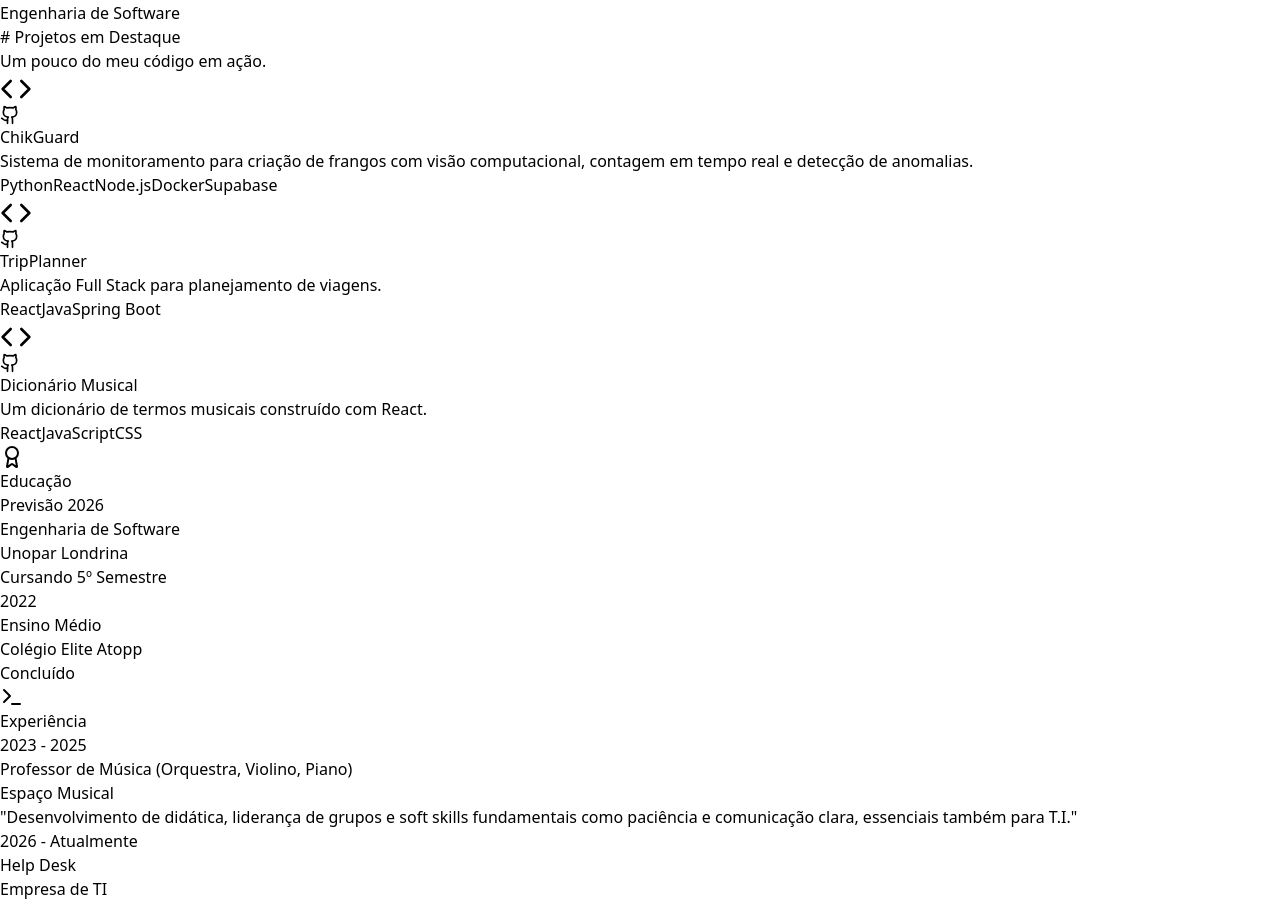
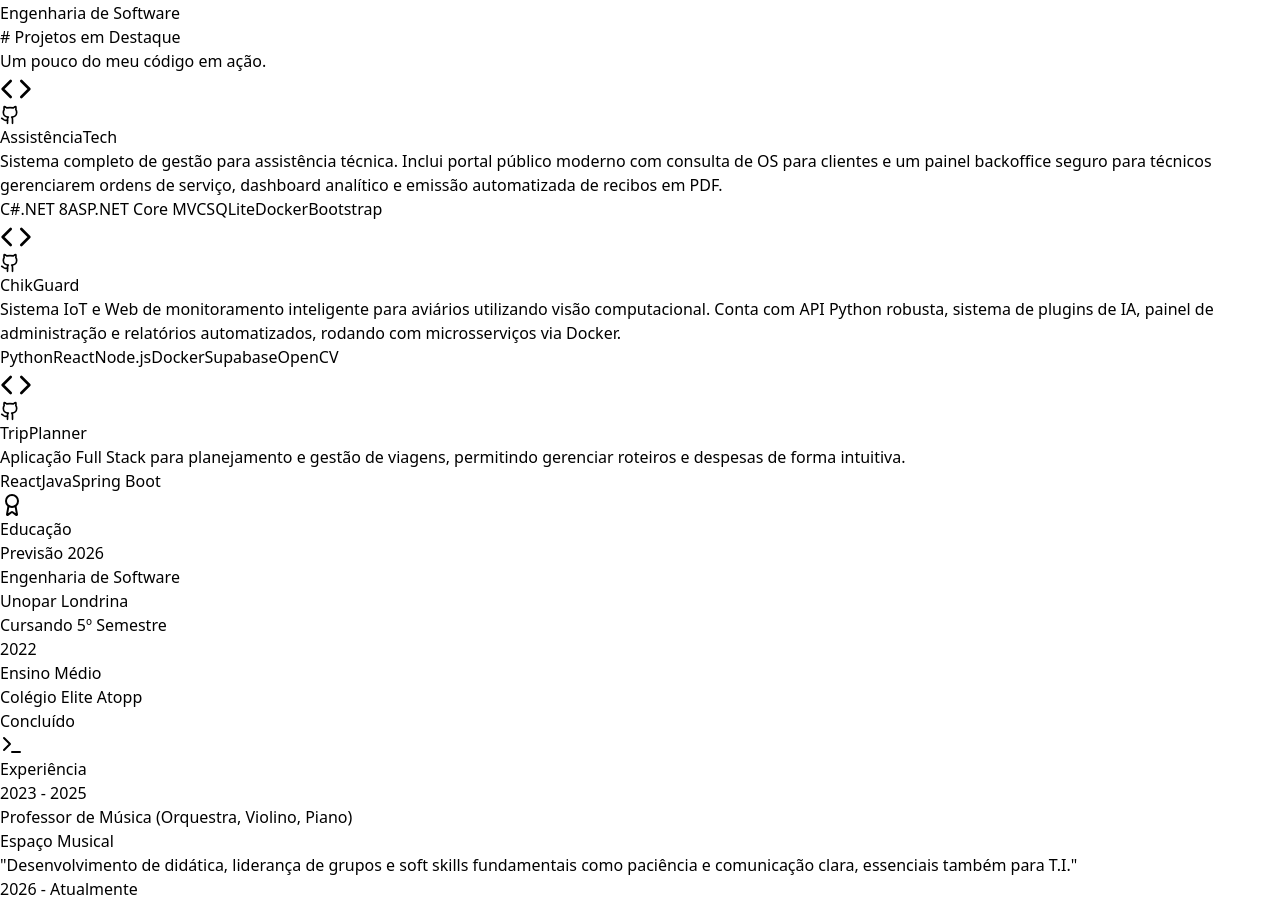
Before and after one commit to Nicolas125-tech/Portifolio-em-React-e-Talwind, a React (Vite) app in the folder portfolio-nicolas/: page / in a window 1280 px wide. Shown: the part 945-1850 px from the top of the page. Built offline with nearby package versions, Linux system fonts and the light colour scheme.

Commit message:
feat: update portfolio projects for a professional fullstack profile

```diff
--- a/portfolio-nicolas/src/data/personalData.js
+++ b/portfolio-nicolas/src/data/personalData.js
@@ -63,23 +63,23 @@ export const allCertifications = [
 export const projects = [
   {
     id: 1,
+    title: "AssistênciaTech",
+    description: "Sistema completo de gestão para assistência técnica. Inclui portal público moderno com consulta de OS para clientes e um painel backoffice seguro para técnicos gerenciarem ordens de serviço, dashboard analítico e emissão automatizada de recibos em PDF.",
+    tech: ["C#", ".NET 8", "ASP.NET Core MVC", "SQLite", "Docker", "Bootstrap"],
+    githubUrl: "https://github.com/Nicolas125-tech/AssistenciaTech"
+  },
+  {
+    id: 2,
     title: "ChikGuard",
-    description: "Sistema de monitoramento para criação de frangos com visão computacional, contagem em tempo real e detecção de anomalias.",
-    tech: ["Python", "React", "Node.js", "Docker", "Supabase"],
+    description: "Sistema IoT e Web de monitoramento inteligente para aviários utilizando visão computacional. Conta com API Python robusta, sistema de plugins de IA, painel de administração e relatórios automatizados, rodando com microsserviços via Docker.",
+    tech: ["Python", "React", "Node.js", "Docker", "Supabase", "OpenCV"],
     githubUrl: "https://github.com/Nicolas125-tech/ChikGuard-Original"
   },
   {
-    id: 2,
+    id: 3,
     title: "TripPlanner",
-    description: "Aplicação Full Stack para planejamento de viagens.",
+    description: "Aplicação Full Stack para planejamento e gestão de viagens, permitindo gerenciar roteiros e despesas de forma intuitiva.",
     tech: ["React", "Java", "Spring Boot"],
     githubUrl: "https://github.com/Nicolas125-tech/TripPlanner-React-e-Java"
-  },
-  {
-    id: 3,
-    title: "Dicionário Musical",
-    description: "Um dicionário de termos musicais construído com React.",
-    tech: ["React", "JavaScript", "CSS"],
-    githubUrl: "https://github.com/Nicolas125-tech/dicionario-musical-react"
   }
 ];
```
